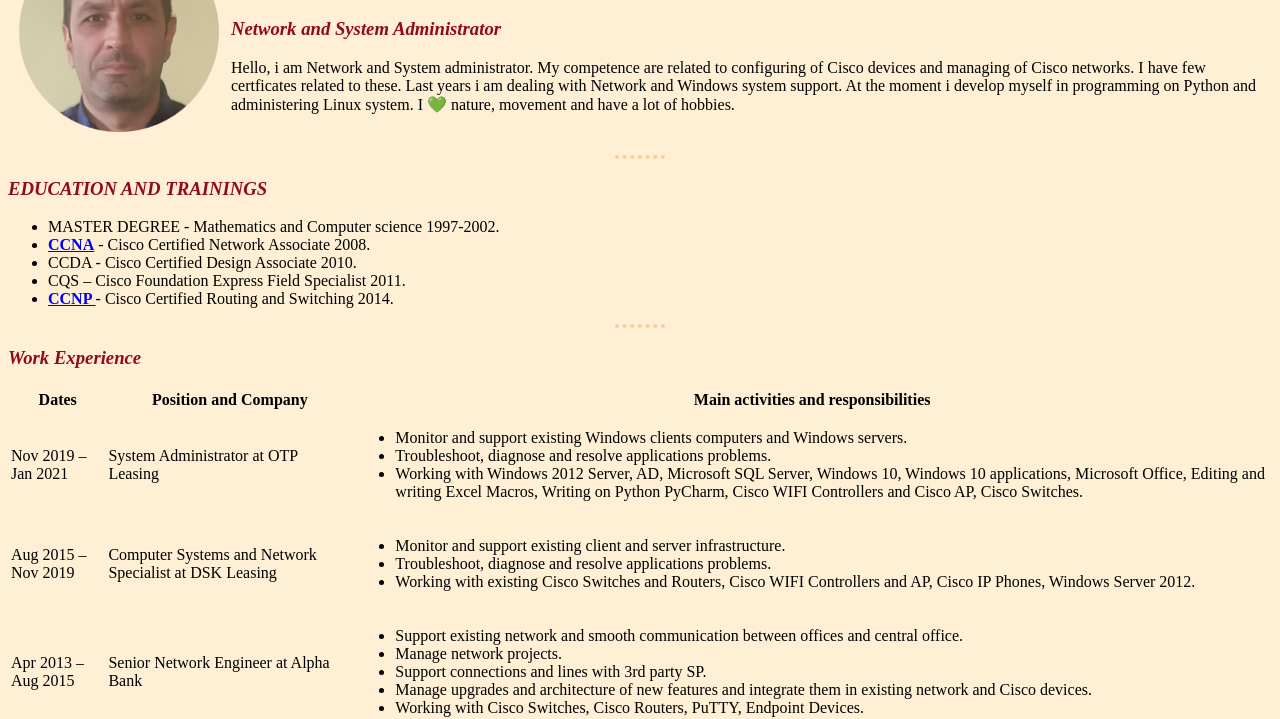
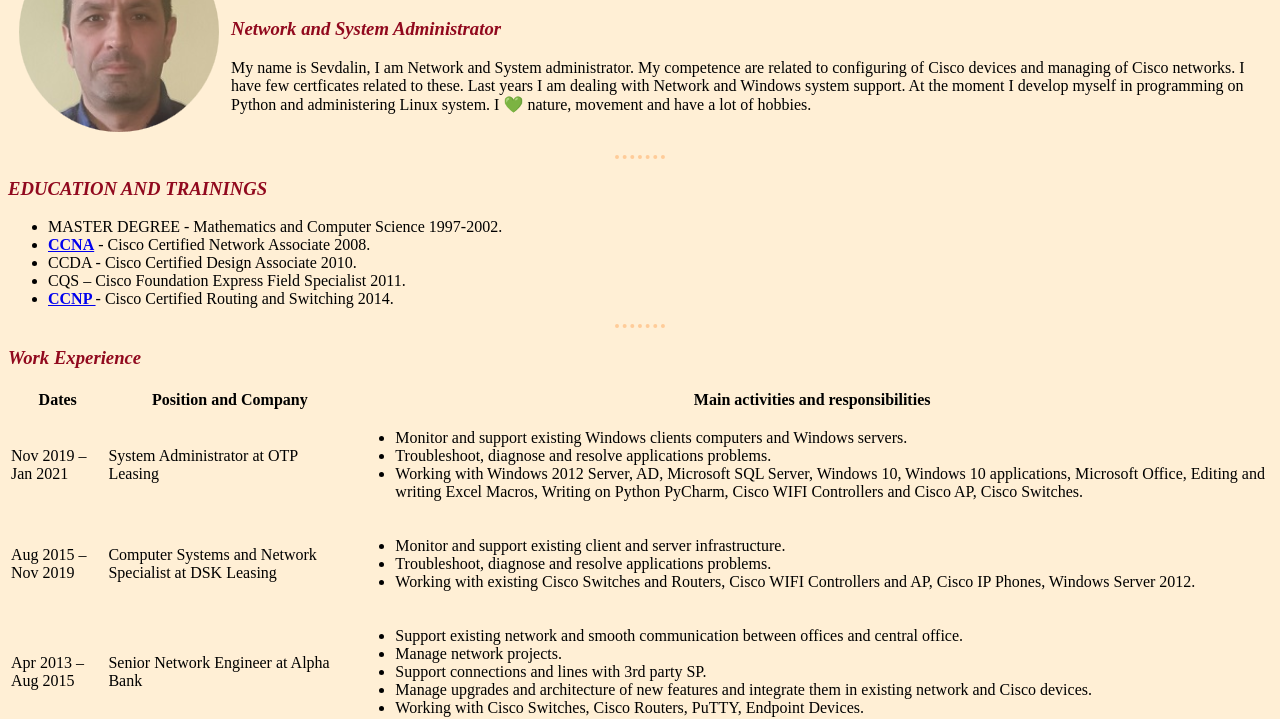
Before and after one commit to sewdalin2001/cv, a plain HTML site: page index.html in a window 1280 px wide. Shown: the part 87-806 px from the top of the page. Drawn offline with Linux system fonts and the light colour scheme.

Commit message:
Update index.html

```diff
--- a/index.html
+++ b/index.html
@@ -14,10 +14,10 @@
       <td>
         <h1 align=left>Sevdalin Markov</h1>
         <h3><em><strong>Network and System Administrator</strong></em></h3>
-        <p>Hello, i am Network and System administrator. My competence are related to configuring of Cisco devices
+        <p>My name is Sevdalin, I am Network and System administrator. My competence are related to configuring of Cisco devices
           and managing of Cisco networks. I have few certficates related to these.
-          Last years i am dealing with Network and Windows system support.
-          At the moment i develop myself in programming on Python and administering Linux system.
+          Last years I am dealing with Network and Windows system support.
+          At the moment I develop myself in programming on Python and administering Linux system.
           I 💚 nature, movement and have a lot of hobbies. </p>
       </td>
     </tr>
@@ -25,7 +25,7 @@
   <hr>
   <h3><em>EDUCATION AND TRAININGS</em></h3>
   <ul>
-    <li>MASTER DEGREE - Mathematics and Computer science 1997-2002.</li>
+    <li>MASTER DEGREE - Mathematics and Computer Science 1997-2002.</li>
     <li><strong><a href="https://www.cisco.com/c/en/us/training-events/training-certifications/certifications/associate/ccna-routing-switching.html">CCNA</a></strong> - Cisco Certified Network Associate 2008.</li>
     <li>CCDA - Cisco Certified Design Associate 2010.</li>
     <li>CQS – Cisco Foundation Express Field Specialist 2011.</li>
```
